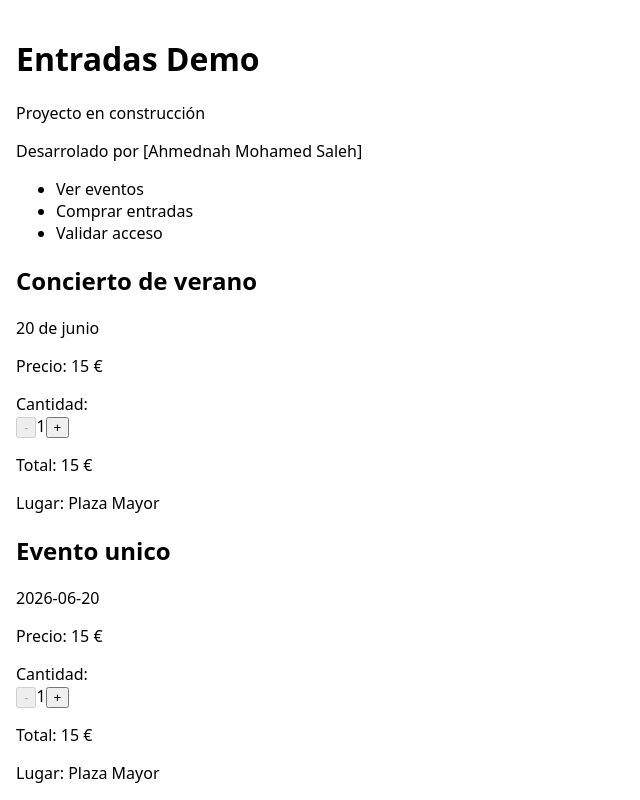
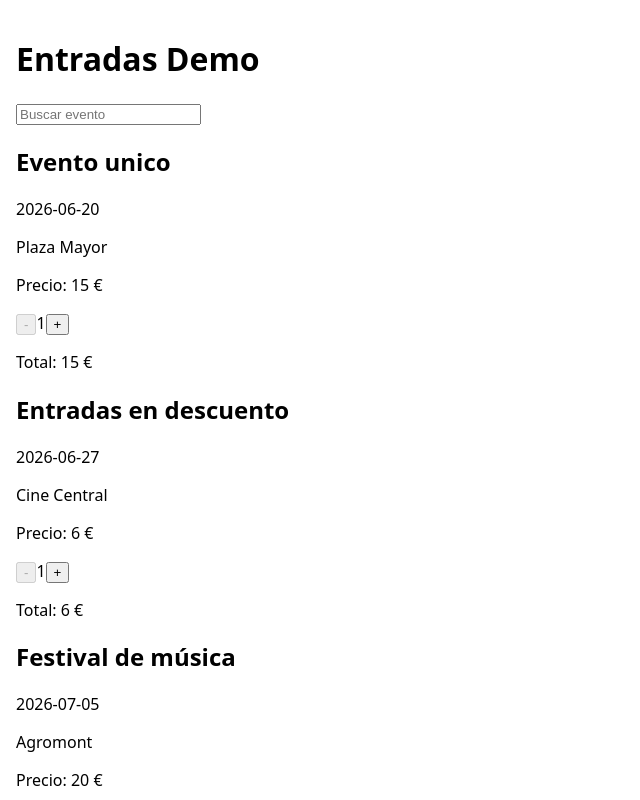
Before and after one commit to AhmednahDevUI/Entradas-demo, a React (Vite) app: page / in a window 1280 px wide. Shown: the top 800 px of the page, without its empty margins (0-640 px from the left). Built offline with nearby package versions, Linux system fonts and the light colour scheme.

Commit message:
Fase 2: componentes

```diff
--- a/src/App.tsx
+++ b/src/App.tsx
@@ -1,39 +1,32 @@
+import { useState } from 'react'
+import { eventos } from './data/eventos'
 import TarjetaEvento from './components/TarjetaEvento'
 import Cabecera from './components/Cabecera'
-import { eventos } from './data/eventos'
-
 
 function App() {
- return (
+  const [busqueda, setBusqueda] = useState('')
 
+  const visibles = eventos.filter((e) =>
+    e.titulo.toLowerCase().includes(busqueda.toLowerCase())
+  )
 
-  <main>
-    <Cabecera />
-    <p>Proyecto en construcción</p>
-    <p>Desarrolado por [Ahmednah Mohamed Saleh]</p>
+  return (
+    <main>
+      <Cabecera />
 
-    <ul>
-      <li>Ver eventos</li>
-      <li>Comprar entradas</li>
-      <li>Validar acceso</li>
-    </ul>
+      <input
+        value={busqueda}
+        onChange={(e) => setBusqueda(e.target.value)}
+        placeholder="Buscar evento"
+      />
 
-      <TarjetaEvento titulo="Concierto de verano" fecha="20 de junio" precio={15} lugar="Plaza Mayor" />
+      {visibles.length === 0 && <p>No hay eventos con ese nombre.</p>}
 
-
-      {eventos.map((evento) => (
-        <TarjetaEvento
-          key={evento.id}
-          titulo={evento.titulo}
-          fecha={evento.fecha}
-          precio={evento.precio}
-          lugar={evento.lugar}
-        />
-      ))  }
-
-
-  </main>
- )
+      {visibles.map((evento) => (
+        <TarjetaEvento key={evento.id} evento={evento} />
+      ))}
+    </main>
+  )
 }
 
 export default App
--- a/src/components/SelectorCantidad.tsx
+++ b/src/components/SelectorCantidad.tsx
@@ -16,8 +16,8 @@ function SelectorCantidad({ precio }: Props) {
             <p>Total: {cantidad * precio} €</p>
         </div>
 
-
     )
 }
 
+
 export default SelectorCantidad
--- a/src/components/TarjetaEvento.tsx
+++ b/src/components/TarjetaEvento.tsx
@@ -1,22 +1,20 @@
+import type { Evento } from '../data/eventos'
 import SelectorCantidad from './SelectorCantidad'
 
-type TarjetaEventoProps = {
-    titulo: string
-    fecha: string
-    precio: number
-    lugar: string
+type Props = {
+  evento: Evento
 }
 
-function TarjetaEvento({ titulo, fecha, precio, lugar }: TarjetaEventoProps) {
-    return (
-        <article>
-            <h2>{titulo}</h2>
-            <p>{fecha}</p>
-            <p>Precio: {precio} €</p>
-            <p>Cantidad: <SelectorCantidad precio={precio} /></p>
-            <p>Lugar: {lugar}</p>
-        </article>
-    )
+function TarjetaEvento({ evento }: Props) {
+  return (
+    <article>
+      <h2>{evento.titulo}</h2>
+      <p>{evento.fecha}</p>
+      <p>{evento.lugar}</p>
+      <p>Precio: {evento.precio} €</p>
+      <SelectorCantidad precio={evento.precio} />
+    </article>
+  )
 }
 
 export default TarjetaEvento
```
